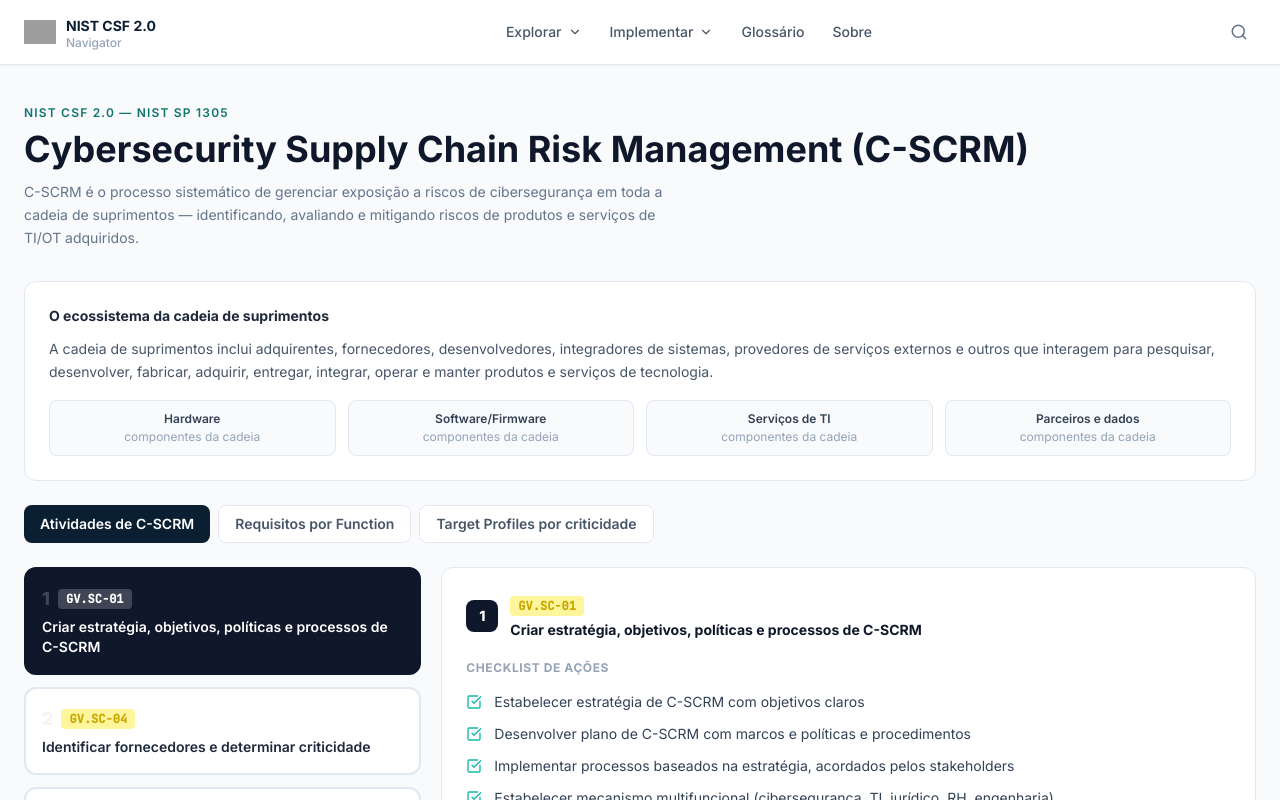
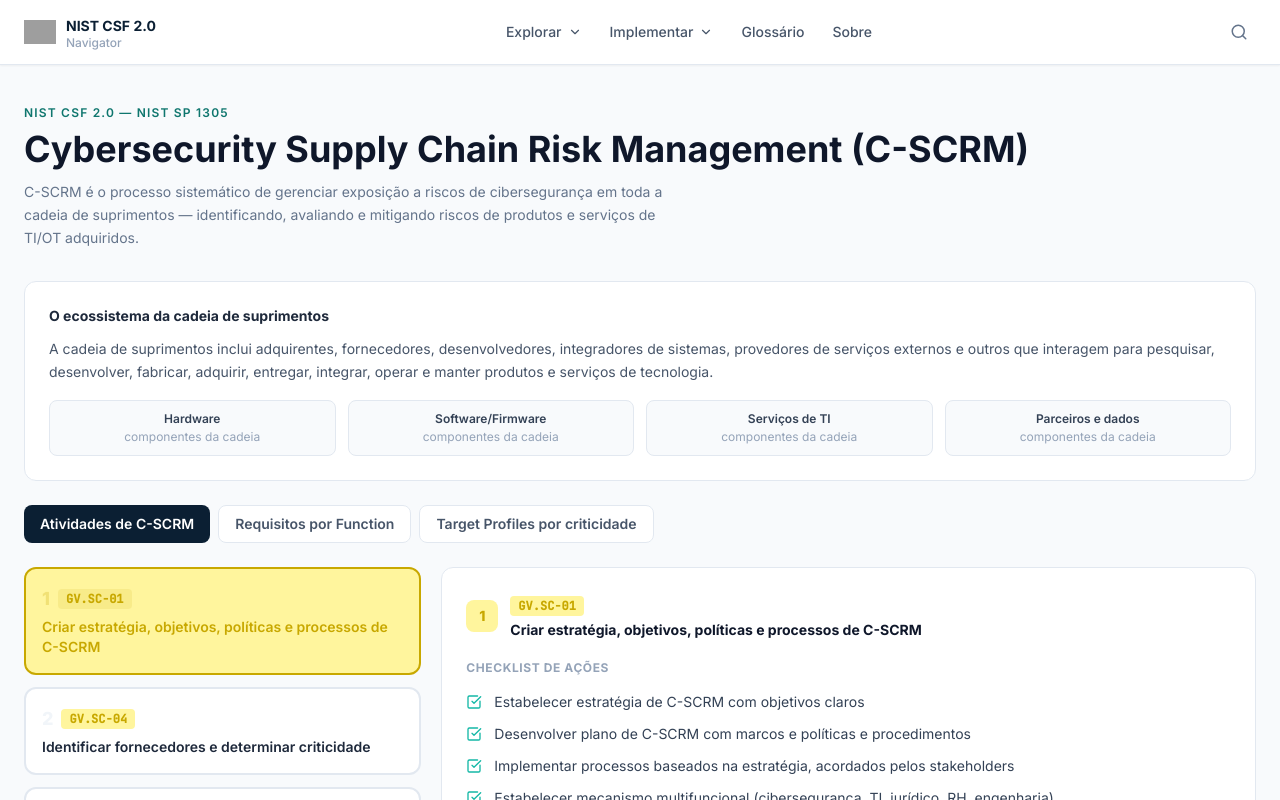
Before and after one commit to felipenicacio/nist-csf-navigator, a React (Vite) app: page /#/cscrm in a window 1280 px wide. Shown: the top 800 px of the page. Built offline with nearby package versions, Linux system fonts and the light colour scheme; grey boxes are pictures that could not be loaded.

Commit message:
fix: CSCRMPage active activity card uses function color not slate-900
Replaced Tailwind bg-slate-900/border-slate-900 with inline style
derived from getFnColorsFromCode — GV.SC-01 now shows GOVERN yellow.

```diff
--- a/src/pages/CSCRMPage.tsx
+++ b/src/pages/CSCRMPage.tsx
@@ -107,24 +107,30 @@
         <div className="grid grid-cols-1 lg:grid-cols-3 gap-5">
           {/* Activity selector */}
           <div className="space-y-3">
-            {activities.map(act => (
+            {activities.map(act => {
+              const fnC = getFnColorsFromCode(act.csf);
+              const isActive = activeActivity === act.n;
+              return (
               <button
                 key={act.n}
                 onClick={() => setActiveActivity(act.n)}
-                className={`w-full text-left rounded-xl border-2 p-4 transition-all ${activeActivity === act.n ? 'border-slate-900 bg-slate-900 text-white' : 'border-slate-200 bg-white hover:bg-slate-50'}`}
+                className="w-full text-left rounded-xl border-2 p-4 transition-all hover:opacity-90"
+                style={{
+                  borderColor: isActive ? fnC.text : '#E2E8F0',
+                  backgroundColor: isActive ? fnC.bg : '#fff',
+                }}
               >
                 <div className="flex items-center gap-2 mb-1">
-                  <span className={`text-lg font-black ${activeActivity === act.n ? 'text-white/20' : 'text-slate-100'}`}>{act.n}</span>
+                  <span className="text-lg font-black" style={{ color: isActive ? `${fnC.text}40` : '#F1F5F9' }}>{act.n}</span>
                   <span
                     className="text-xs font-mono font-bold px-2 py-0.5 rounded"
-                    style={activeActivity === act.n
-                      ? { backgroundColor: 'rgba(255,255,255,0.2)', color: '#fff' }
-                      : { backgroundColor: getFnColorsFromCode(act.csf).bg, color: getFnColorsFromCode(act.csf).text }}
+                    style={{ backgroundColor: isActive ? `${fnC.text}20` : fnC.bg, color: isActive ? fnC.text : fnC.text }}
                   >{act.csf}</span>
                 </div>
-                <p className={`text-sm font-semibold ${activeActivity === act.n ? 'text-white' : 'text-slate-800'}`}>{act.title}</p>
+                <p className="text-sm font-semibold" style={{ color: isActive ? fnC.text : '#1E293B' }}>{act.title}</p>
               </button>
-            ))}
+              );
+            })}
           </div>
 
           {/* Checklist */}
@@ -134,7 +140,7 @@
               return (
                 <div className="bg-white rounded-xl border border-slate-200 p-6 h-full">
                   <div className="flex items-center gap-3 mb-5">
-                    <div className="w-8 h-8 rounded-lg bg-slate-900 flex items-center justify-center text-white font-black text-sm">{act.n}</div>
+                    <div className="w-8 h-8 rounded-lg flex items-center justify-center font-black text-sm" style={{ backgroundColor: getFnColorsFromCode(act.csf).bg, color: getFnColorsFromCode(act.csf).text }}>{act.n}</div>
                     <div>
                       <p className="text-xs font-mono font-bold px-2 py-0.5 rounded inline-block mb-1" style={{ backgroundColor: getFnColorsFromCode(act.csf).bg, color: getFnColorsFromCode(act.csf).text }}>{act.csf}</p>
                       <h3 className="text-sm font-bold text-slate-900">{act.title}</h3>
```
